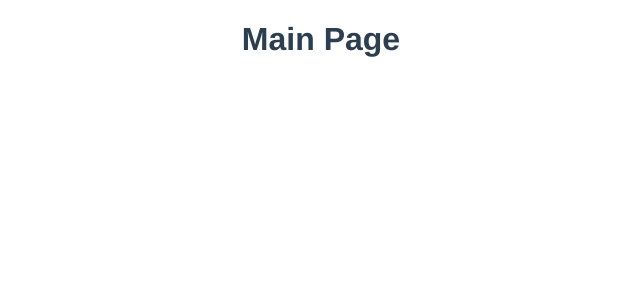
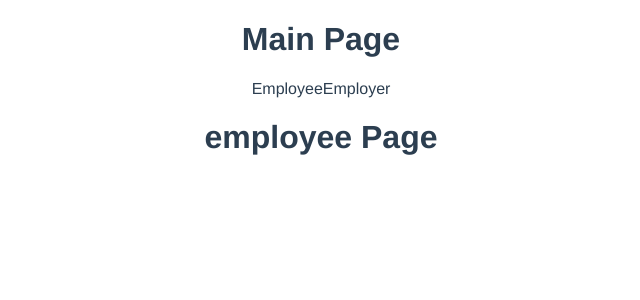
Before and after one commit to mssui/coding-assignment, a Vue app: page / in a window 1280 px wide. Shown: the top 300 px of the page, without its empty margins (319-959 px from the left). Built offline with nearby package versions, Linux system fonts and the light colour scheme.

Commit message:
Setup dynamic components as tabs

```diff
--- a/src/components/mainpage.vue
+++ b/src/components/mainpage.vue
@@ -1,15 +1,37 @@
 <template>
   <div class="hello">
     <h1>Main Page</h1>
+    <div class="tab">
+      <span
+        class="item"
+        :class="{ active: isActive }"
+        @click.prevent="activeComponent = 'employee'"
+      >Employee</span>
+      <span
+        class="item"
+        :class="{ active: !isActive }"
+        @click.prevent="activeComponent = 'employer'"
+      >Employer</span>
+    </div>
+    <keep-alive>
+      <component :is="activeComponent"/>
+    </keep-alive>
   </div>
 </template>
 
 <script>
+import employee from './employee.vue';
+import employer from './employer.vue';
+
 export default {
   name: 'mainpage',
   data () {
-    return {}
-  }
+    return {
+      activeComponent: 'employee',
+      isActive: true
+    }
+  },
+  components: { employee, employer }
 }
 </script>
 
```
